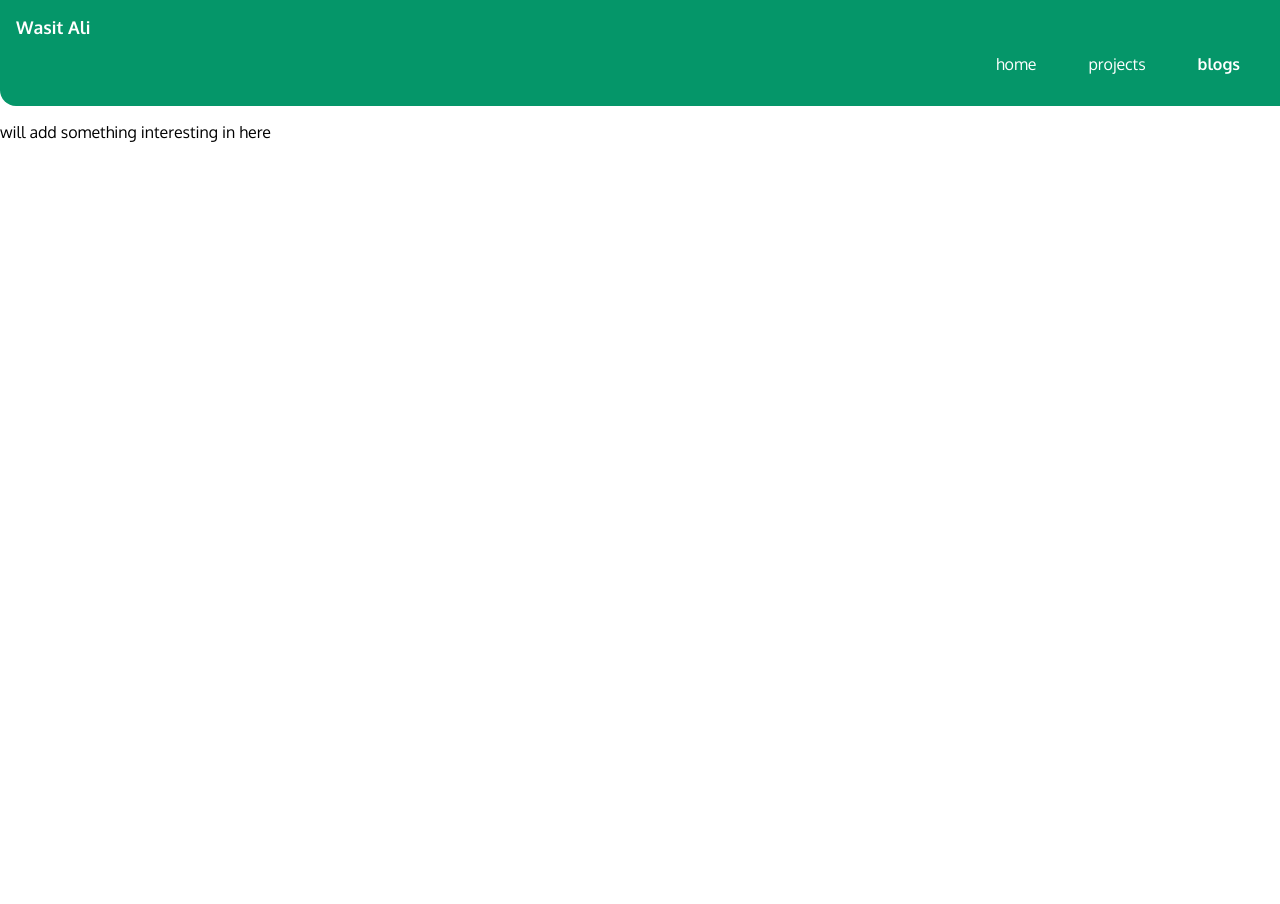
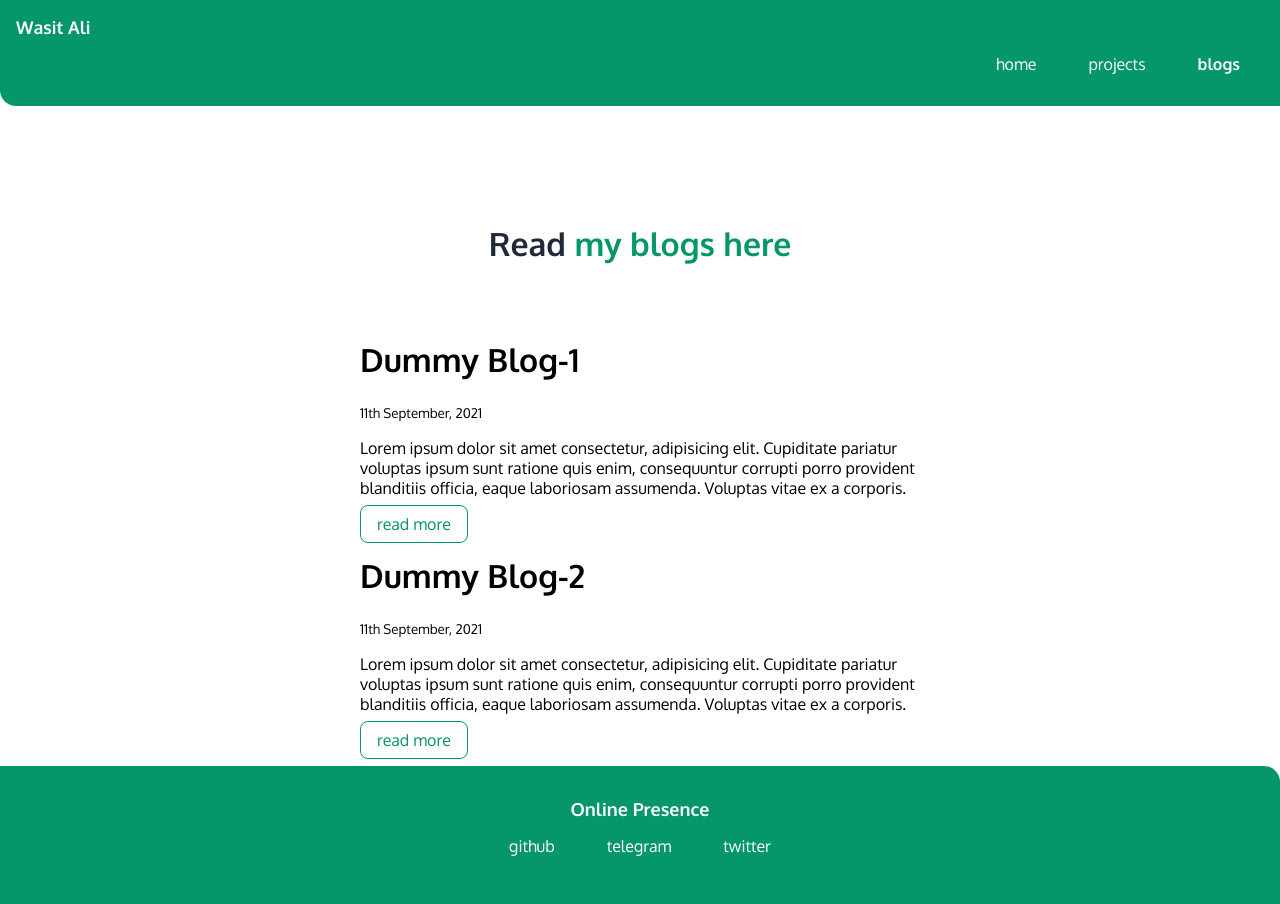
Before and after one commit to qwertyfi/neogcamp-portfolio, a plain HTML site: page blogs.html in a window 1280 px wide. Before the commit the page ends 800 px from the top, so only its background shows below. Drawn offline with Linux system fonts and the light colour scheme.

Commit message:
updated dummy blogs page

```diff
--- a/blogs.html
+++ b/blogs.html
@@ -21,7 +21,52 @@
                 <a class="link link-active" href="/blogs.html">blogs</a>
             </li>
         </ul>
-    </nav>
-    <p>will add something interesting in here</p>
+     </nav>
+
+     <header class="hero " >
+        <h1 class="hero-heading">Read<span class="heading-inverted"> my blogs here</span></h1>
+    </header>
+
+    <ul class="list-non-bullet">
+        <li>
+            <div class="container container-center">
+             <h1>Dummy Blog-1</h1>
+             <small>11th September, 2021</small>
+             <p>Lorem ipsum dolor sit amet consectetur, adipisicing elit. Cupiditate pariatur voluptas ipsum sunt ratione quis enim, consequuntur corrupti porro provident blanditiis officia, eaque laboriosam assumenda. Voluptas vitae ex a corporis.
+            </p>
+             <a class="link  link-secondary" href="/">read more</a>
+            </div>
+
+         </li>
+         <li>
+            <div class="container container-center">
+             <h1>Dummy Blog-2</h1>
+             <small>11th September, 2021</small>
+             <p>Lorem ipsum dolor sit amet consectetur, adipisicing elit. Cupiditate pariatur voluptas ipsum sunt ratione quis enim, consequuntur corrupti porro provident blanditiis officia, eaque laboriosam assumenda. Voluptas vitae ex a corporis.
+            </p>
+             <a class="link  link-secondary" href="/">read more</a>
+            </div>
+
+         </li>
+
+
+     </ul>
+
+     <footer class="footer">
+        <div class="footer-header">Online Presence </div>
+        <ul class="social-links list-non-bullet">
+            <li class="list-item-inline">
+                <a class="link" href="/">github</a></li>
+            <li class="list-item-inline">
+                <a class="link" href="/">telegram</a></li>
+            <li class="list-item-inline">
+                <a class="link" href="/">twitter</a></li>
+        </ul>
+
+    </footer>
+
+
+
+
 </body>
 </html>
```
Also changed, not shown: projects.html (+13 -0 lines).
